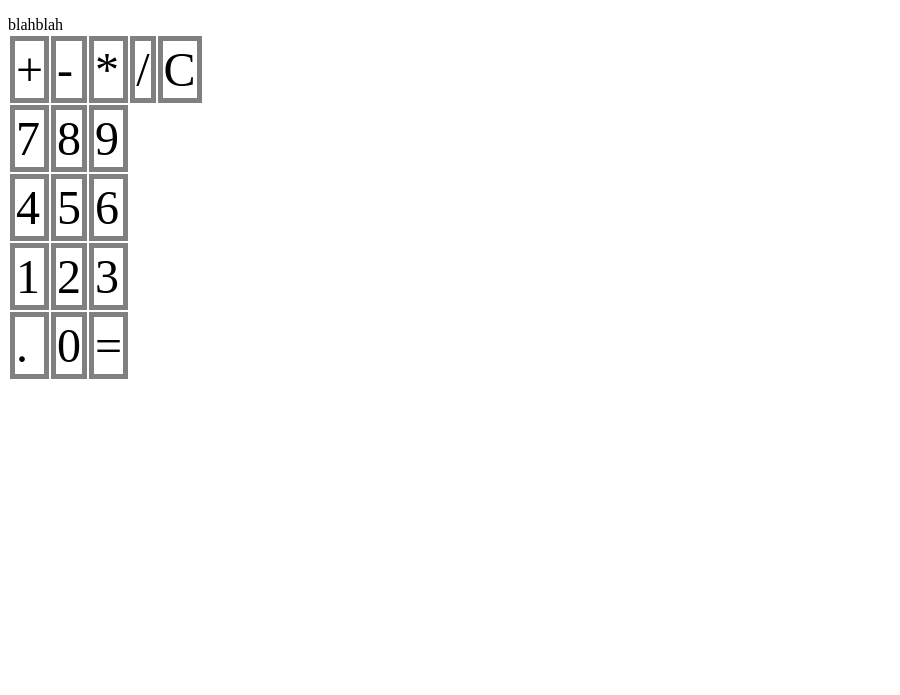
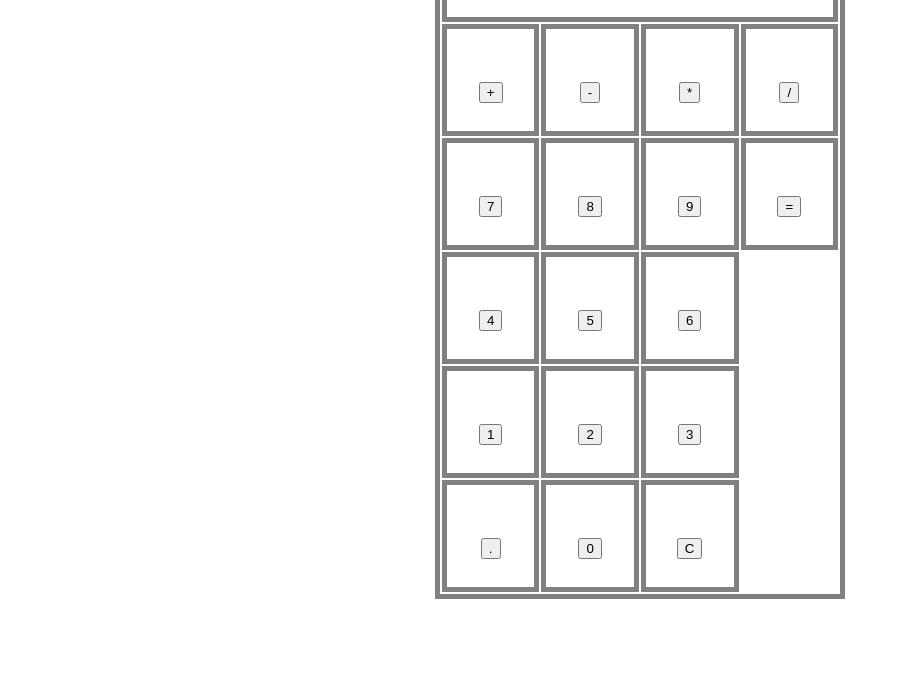
Before and after one commit to gpguillory/calculator, a plain HTML site: page index.html in a window 1280 px wide. Shown: the part 105-800 px from the top of the page, without its empty margins (0-900 px from the left). Drawn offline with Linux system fonts and the light colour scheme.

Commit message:
refactored buttons to HTML buttons

```diff
--- a/index.html
+++ b/index.html
@@ -3,40 +3,40 @@
     <head>
         <link rel='stylesheet' href='style.css'>
         <link href="https://fonts.googleapis.com/css2?family=Roboto:wght@100;400&display=swap" rel="stylesheet">
-        <h1>The Calculator</h1>
     </head>
     <body>
         <div id='calculator-container'>
-            <table id='display'>
-                <tr>blahblah</tr>
-            </table>
             <table id='calculator'>
                 <tr>
-                    <td>+</td>
-                    <td>-</td>
-                    <td>*</td>
-                    <td>/</td>
-                    <td>C</td>
+                    <td id='display' input type='text' colspan=4></td>
                 </tr>
                 <tr>
-                    <td>7</td>
-                    <td>8</td>
-                    <td>9</td>
+                    <td><input type="button" id="plus" class="all-buttons" value='+'> </td>
+                    <td><input type="button" id="minus" class="all-buttons" value='-'> </td>
+                    <td><input type="button" id="multiply" class="all-buttons" value='*'> </td>
+                    <td><input type="button" id="divide" class="all-buttons" value='/'> </td>
                 </tr>
                 <tr>
-                    <td>4</td>
-                    <td>5</td>
-                    <td>6</td>
+                    <td><input type="button" id="seven" class="all-buttons" onclick="display.value += '7'" value='7'> </td>
+                    <td><input type="button" id="eight" class="all-buttons" value='8'> </td>
+                    <td><input type="button" id="nine" class="all-buttons" value='9'> </td>
+                    <td><input type="button" id="equals" class="all-buttons" rowspan=4 value='='> </td>
                 </tr>
                 <tr>
-                    <td>1</td>
-                    <td>2</td>
-                    <td>3</td>
+                    <td><input type="button" id="four" class="all-buttons" value='4'> </td>
+                    <td><input type="button" id="five" class="all-buttons" value='5'> </td>
+                    <td><input type="button" id="six" class="all-buttons" value='6'> </td>
+
                 </tr>
                 <tr>
-                    <td>.</td>
-                    <td>0</td>
-                    <td>=</td>
+                    <td><input type="button" id="one" class="all-buttons" value='1'> </td>
+                    <td><input type="button" id="two" class="all-buttons" value='2'> </td>
+                    <td><input type="button" id="three" class="all-buttons" value='3'> </td>
+                </tr>
+                <tr>
+                    <td><input type="button" id="period" class="all-buttons" value='.'> </td>
+                    <td><input type="button" id="zero" class="all-buttons" value='0'> </td>
+                    <td><input type="button" id="clear" class="all-buttons" value='C'> </td>
                 </tr>
             </table>
         </div>
--- a/javascript.js
+++ b/javascript.js
@@ -1,3 +1,8 @@
+let firstnum = 0;
+let secondnum = 0;
+let values = 0;
+const display = document.querySelector('#display');
+
 function addFunc(a, b) {
     return a + b;
 }
@@ -28,5 +33,3 @@ function operate (a, b, operator) {
         return divideFunc(a, b);
     }
 }
-
-document.getElementById("calculator").addEventListener("click")
--- a/style.css
+++ b/style.css
@@ -3,8 +3,31 @@ h1 {
     font-family: "Roboto", "sans-serif";
     font-size: 48px;
 }
+
+#calculator-container {
+    position: relative;
+    width: 400px;
+    margin: auto;
+    border: 5px solid gray;
+}
+
 #calculator-container table td {
     float: center;
+    text-align: center;
+    height: 100px;
+    width: 100px;
     border: 5px solid gray;
     font-size: 48px;
 }
+
+#calculator-container table td:hover {
+    background-color: gray;
+}
+
+#plus:hover {
+background-color: gray;
+}
+
+#display {
+    font-size: 48px;
+}
```
